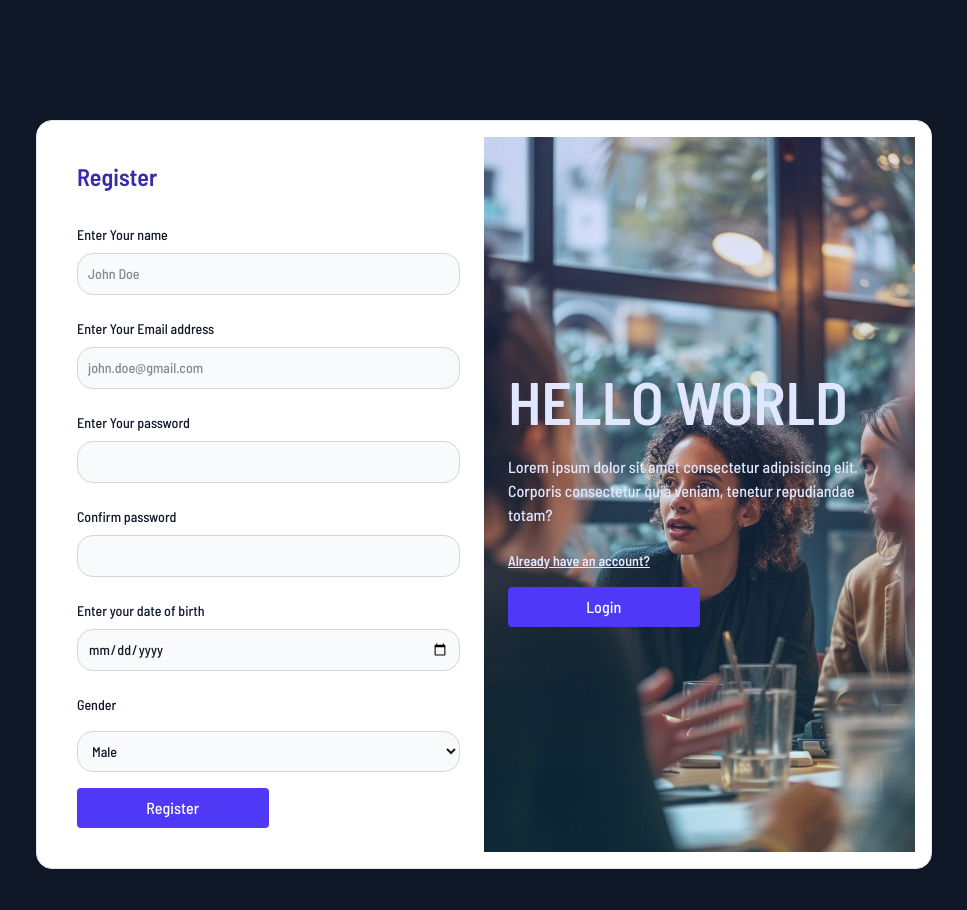
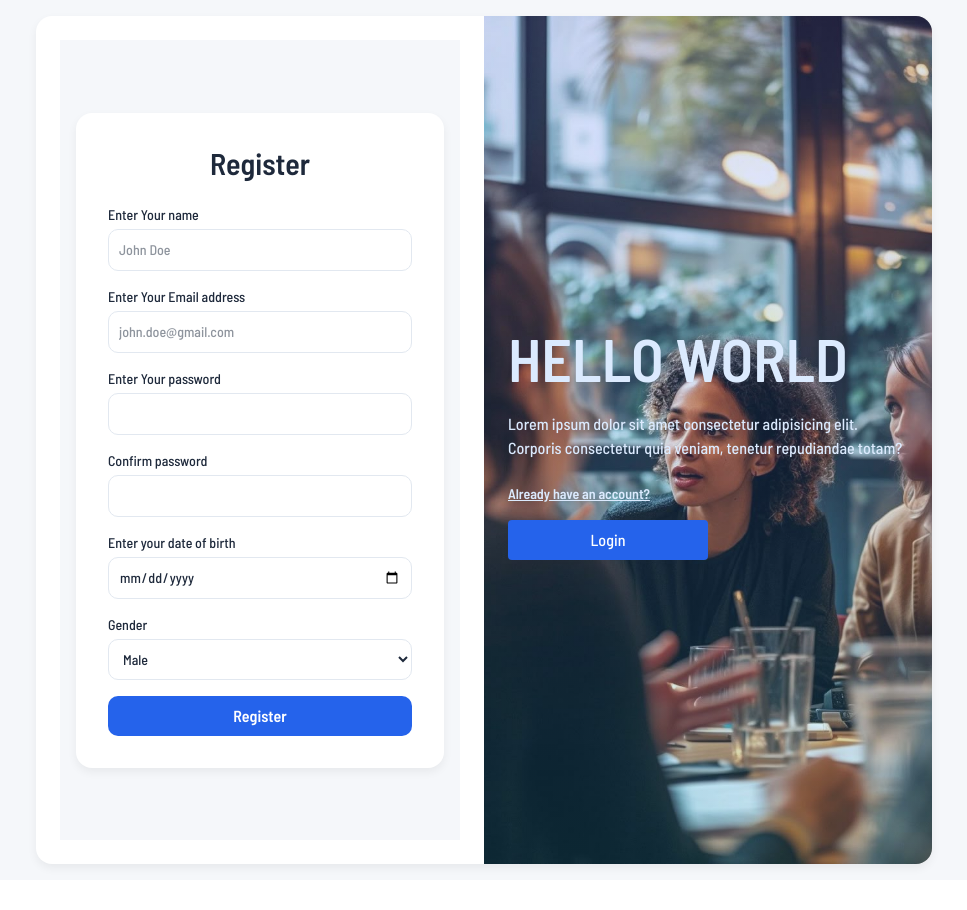
Before and after one commit to maryammagdy123/SocialApp, a React (Vite) app: page /register in a window 1280 px wide. Shown: the top 910 px of the page, without its empty margins (156-1123 px from the left). After the commit the page ends 880 px from the top, so only its background shows below. Built offline with nearby package versions, Linux system fonts and the light colour scheme; a web font is replaced by a local one.

Commit message:
Refactor CustomForm, Login, and Register components for improved styling and structure

```diff
--- a/src/Components/Form/CustomForm.jsx
+++ b/src/Components/Form/CustomForm.jsx
@@ -9,49 +9,87 @@ export default function CustomForm({ onSubmit, inputs, schema, buttonLabel, isPe
 		mode: "onBlur"
 	});
 	return (
-		<form onSubmit={handleSubmit(onSubmit)}>
-			{
-				inputs.map((el, index) => {
+		<section
+			style={{ background: "var(--background)" }}
+			className="min-h-screen flex justify-center items-center p-4"
+		>
+			<div
+				style={{ background: "var(--card-bg)", boxShadow: "var(--shadow-md)", borderRadius: "var(--radius-lg)" }}
+				className="w-full max-w-md p-8"
+			>
+				<h1 style={{ color: "var(--text-main)" }} className="text-3xl font-bold mb-6 text-center">
+					{buttonLabel}
+				</h1>
+
+				<form onSubmit={handleSubmit(onSubmit)} className="flex flex-col gap-4">
+					{inputs.map((el, index) => {
 						const { id, labelFor, labelTitle, type, placeholder } = el;
 						return (
-						<div className="mb-6" key={index}>
-							<label htmlFor={labelFor} className="block mb-2 text-sm font-medium text-gray-900">{labelTitle}</label>
+							<div className="flex flex-col" key={index}>
+								<label
+									htmlFor={labelFor}
+									style={{ color: "var(--text-main)" }}
+									className="text-sm font-medium mb-1"
+								>
+									{labelTitle}
+								</label>
 								<input
 									type={type}
 									id={id}
 									{...register(id)}
 									autoComplete={el.autoComplete}
 									placeholder={placeholder}
-								className="bg-gray-50 border border-gray-300 text-gray-900 text-sm rounded-lg focus:ring-indigo-500 focus:border-indigo-500 block w-full p-2.5"
+									style={{
+										background: "var(--card-bg)",
+										border: "1px solid var(--border)",
+										color: "var(--text-main)"
+									}}
+									className="w-full p-2.5 rounded-md focus:outline-none focus:ring-2 focus:ring-primary-500 focus:border-primary-600 text-sm"
 								/>
-							{errors[id] && <p className="text-red-500 text-sm mt-1">{errors[id]?.message}</p>}
+								{errors[id] && (
+									<p style={{ color: "var(--error)" }} className="text-sm mt-1">
+										{errors[id]?.message}
+									</p>
+								)}
 							</div>
 						);
-				})
-			}
+					})}
 
 					{isRegister && (
-				<>
-					<label htmlFor="gender" className="block mb-2 text-sm font-medium text-gray-900">Gender</label>
+						<div className="flex flex-col">
+							<label
+								htmlFor="gender"
+								style={{ color: "var(--text-main)" }}
+								className="text-sm font-medium mb-1"
+							>
+								Gender
+							</label>
 							<select
 								id="gender"
 								{...register("gender")}
-						className="bg-gray-50 border border-gray-300 text-gray-900 text-sm rounded-lg focus:ring-indigo-500 focus:border-indigo-500 block w-full p-2.5 my-4"
+								style={{
+									background: "var(--card-bg)",
+									border: "1px solid var(--border)",
+									color: "var(--text-main)"
+								}}
+								className="w-full p-2.5 rounded-md focus:outline-none focus:ring-2 focus:ring-primary-500 focus:border-primary-600 text-sm"
 							>
 								<option value="male">Male</option>
 								<option value="female">Female</option>
 							</select>
-
-				</>
-			)}
-			<button type="submit" disabled={isPending} className="w-[50%] px-4 py-2 bg-indigo-600 text-white rounded hover:bg-indigo-700">
-				{isPending ? (
-					<Spinner />
-				) : (
-					buttonLabel
+						</div>
 					)}
 
+					<button
+						type="submit"
+						disabled={isPending}
+						style={{ background: "var(--primary-600)" }}
+						className="w-full px-4 py-2 rounded-md font-semibold text-white hover:bg-primary-700 flex items-center justify-center gap-2 disabled:opacity-50"
+					>
+						{isPending ? <Spinner /> : buttonLabel}
 					</button>
 				</form>
+			</div>
+		</section>
 	)
 }
--- a/src/Pages/Login/Login.jsx
+++ b/src/Pages/Login/Login.jsx
@@ -1,86 +1,45 @@
-import './login.css'
-import React from 'react'
+import './login.css';
+import React from 'react';
 import { Link } from 'react-router';
 import { LoginInputs } from '../../Constants/constants';
 import { LoginSchema } from '../../validation/LoginSchema';
 import { useAuthentication } from '../../Hooks/useAuthentication';
 import CustomForm from '../../Components/Form/CustomForm';
 
-
 export default function Login() {
 	const { Login, loginLoading } = useAuthentication();
+
 	const handleLogin = (value) => {
 		Login(value);
 	};
+
 	return (
-		<>
-
-			<section className="login min-h-screen  bg-gray-900 flex flex-col justify-center items-center md:p-20 p-4 ">
-				{/* <h1 className='text-4xl text-center text-white p-4'>Linked Post</h1> */}
-				<div className="card min-h-[500px] flex flex-col lg:flex-row bg-white w-full max-w-4xl rounded-lg overflow-hidden shadow-lg  ">
-
+		<section style={{ background: "var(--background)" }} className="min-h-screen flex justify-center items-center p-4">
+			<div style={{ background: "var(--card-bg)", boxShadow: "var(--shadow-md)", borderRadius: "var(--radius-lg)" }}
+				className="w-full max-w-4xl flex flex-col lg:flex-row overflow-hidden">
 				{/* Left Side */}
-					<div className="left flex-1 p-6 flex flex-col justify-center gap-4
-                          bg-[linear-gradient(to_top,rgba(56,189,248,0.2),rgba(99,102,241,0.2)),url('/assets/login.jpg')]
-                            bg-cover bg-center bg-no-repeat">
-
-
-						<h1 className="uppercase md:text-6xl text-lg font-bold text-indigo-100 my-2">Hello world</h1>
-						<p className=" text-indigo-100">
+				<div style={{
+					backgroundImage: "linear-gradient(to top, rgba(56,189,248,0.2), rgba(99,102,241,0.2)), url('/assets/login.jpg')",
+					backgroundSize: "cover",
+					backgroundPosition: "center",
+				}}
+					className="flex-1 p-6 flex flex-col justify-center gap-4">
+					<h1 style={{ color: "var(--primary-100)" }} className="uppercase md:text-6xl text-lg font-bold my-2">Hello world</h1>
+					<p style={{ color: "var(--primary-100)" }}>
 						Lorem ipsum dolor sit amet consectetur adipisicing elit. Corporis consectetur quia veniam, tenetur repudiandae totam?
 					</p>
-						<span className="text-sm underline font-semibold  text-indigo-100 mt-2">Don't you have an account?</span>
+					<span style={{ color: "var(--primary-100)" }} className="text-sm underline font-semibold mt-2">Don't you have an account?</span>
 					<Link to="/register">
-							<button className="w-[50%] px-4 py-2 bg-indigo-600 text-white rounded hover:bg-indigo-700">Register</button>
+						<button style={{ background: "var(--primary-600)", color: "white" }}
+							className="w-[50%] px-4 py-2 rounded hover:bg-primary-700">Register</button>
 					</Link>
-
 				</div>
 
 				{/* Right Side */}
-					<div className="right flex flex-1 p-6 flex-col justify-center gap-4 bg-white">
-						<h1 className="text-2xl font-bold mb-4 text-indigo-800">Login</h1>
-
-						{/* start form
-						<form onSubmit={handleSubmit(handleLogin)}>
-							{
-								inputs.map((el, index) => {
-									const { id, labelFor, labelTitle, type, placeholder } = el;
-									return (
-										<div className="mb-6" key={index}>
-											<label htmlFor={labelFor} className="block mb-2 text-sm font-medium text-gray-900">{labelTitle}</label>
-											<input
-												type={type}
-												id={id}
-												{...register(id)}
-												autoComplete={el.autoComplete}
-												placeholder={placeholder}
-												className="bg-gray-50 border border-gray-300 text-gray-900 text-sm rounded-lg focus:ring-indigo-500 focus:border-indigo-500 block w-full p-2.5"
-											/>
-											{errors[id] && <p className="text-red-500 text-sm mt-1">{errors[id]?.message}</p>}
-										</div>
-									);
-								})
-							}
-
-
-
-							<button type="submit" disabled={isSubmitting} className="w-[50%] px-4 py-2 bg-indigo-600 text-white rounded hover:bg-indigo-700">
-								{isSubmitting ? (
-									// spinner
-									<Spinner />
-								) : (
-									"Login"
-								)}
-
-							</button>
-						</form> */}
-
+				<div className="flex-1 p-6 flex flex-col justify-center gap-4">
 					<CustomForm onSubmit={handleLogin} inputs={LoginInputs} schema={LoginSchema} buttonLabel="Login" isPending={loginLoading} />
 				</div>
-
 			</div>
 		</section>
-
-		</>
-	)
+	);
 }
--- a/src/Pages/Register/Register.jsx
+++ b/src/Pages/Register/Register.jsx
@@ -1,52 +1,43 @@
-import './register.css'
-import { Link, } from 'react-router'
-import { RegisterSchema } from '../../validation/RegisterSchema'
-import { RegisterInputs } from '../../Constants/constants'
-import { useAuthentication } from '../../Hooks/useAuthentication'
-import CustomForm from '../../Components/Form/CustomForm'
+import './register.css';
+import { Link } from 'react-router';
+import { RegisterSchema } from '../../validation/RegisterSchema';
+import { RegisterInputs } from '../../Constants/constants';
+import { useAuthentication } from '../../Hooks/useAuthentication';
+import CustomForm from '../../Components/Form/CustomForm';
 
 export default function Register() {
-
-
 	const { Register, registerLoading } = useAuthentication();
 	const handleRegister = (value) => {
 		Register(value);
 	};
 
-
 	return (
-
-		<>
-			<div className="register min-h-screen  bg-gray-900 flex  justify-center items-center md:p-30 p-4">
-				<div className="card min-h-[500px] flex flex-col-reverse md:flex-row-reverse bg-white w-full max-w-4xl  rounded-lg overflow-hidden shadow-lg">
-
-
+		<section style={{ background: "var(--background)" }} className="min-h-screen flex justify-center items-center p-4">
+			<div style={{ background: "var(--card-bg)", boxShadow: "var(--shadow-md)", borderRadius: "var(--radius-lg)" }}
+				className="w-full max-w-4xl flex flex-col-reverse md:flex-row-reverse overflow-hidden">
 				{/* Left Side */}
-					<div className="left flex-1 p-6 flex flex-col justify-center gap-4
-                          bg-[linear-gradient(to_top,rgba(56,189,248,0.2),rgba(99,102,241,0.2)),url('/assets/signup.jpg')]
-                            bg-cover bg-center bg-no-repeat">
-
-						<h1 className="uppercase md:text-6xl text-lg font-bold text-indigo-100 my-2">Hello world</h1>
-						<p className=" text-indigo-100">
+				<div style={{
+					backgroundImage: "linear-gradient(to top, rgba(56,189,248,0.2), rgba(99,102,241,0.2)), url('/assets/signup.jpg')",
+					backgroundSize: "cover",
+					backgroundPosition: "center",
+				}}
+					className="flex-1 p-6 flex flex-col justify-center gap-4">
+					<h1 style={{ color: "var(--primary-100)" }} className="uppercase md:text-6xl text-lg font-bold my-2">Hello world</h1>
+					<p style={{ color: "var(--primary-100)" }}>
 						Lorem ipsum dolor sit amet consectetur adipisicing elit. Corporis consectetur quia veniam, tenetur repudiandae totam?
 					</p>
-						<span className="text-sm underline font-semibold  text-indigo-100 mt-2">Already have an account?</span>
+					<span style={{ color: "var(--primary-100)" }} className="text-sm underline font-semibold mt-2">Already have an account?</span>
 					<Link to="/login">
-							<button className="w-[50%] px-4 py-2 bg-indigo-600 text-white rounded hover:bg-indigo-700">Login</button>
+						<button style={{ background: "var(--primary-600)", color: "white" }}
+							className="w-[50%] px-4 py-2 rounded hover:bg-primary-700">Login</button>
 					</Link>
 				</div>
 
 				{/* Right Side */}
-					<div className="right flex flex-1 p-6 flex-col justify-center gap-4 bg-white">
-						<h1 className="text-2xl font-bold mb-4 text-indigo-800">Register</h1>
-
-						<CustomForm onSubmit={handleRegister} inputs={RegisterInputs} schema={RegisterSchema} buttonLabel="Register" isPending={registerLoading} isRegister="true" />
-					</div>
-
+				<div className="flex-1 p-6 flex flex-col justify-center gap-4">
+					<CustomForm onSubmit={handleRegister} inputs={RegisterInputs} schema={RegisterSchema} buttonLabel="Register" isPending={registerLoading} isRegister={true} />
 				</div>
 			</div>
-
-		</>
-
-	)
+		</section>
+	);
 }
```
Lines whose indentation alone changed are shown as unchanged.
